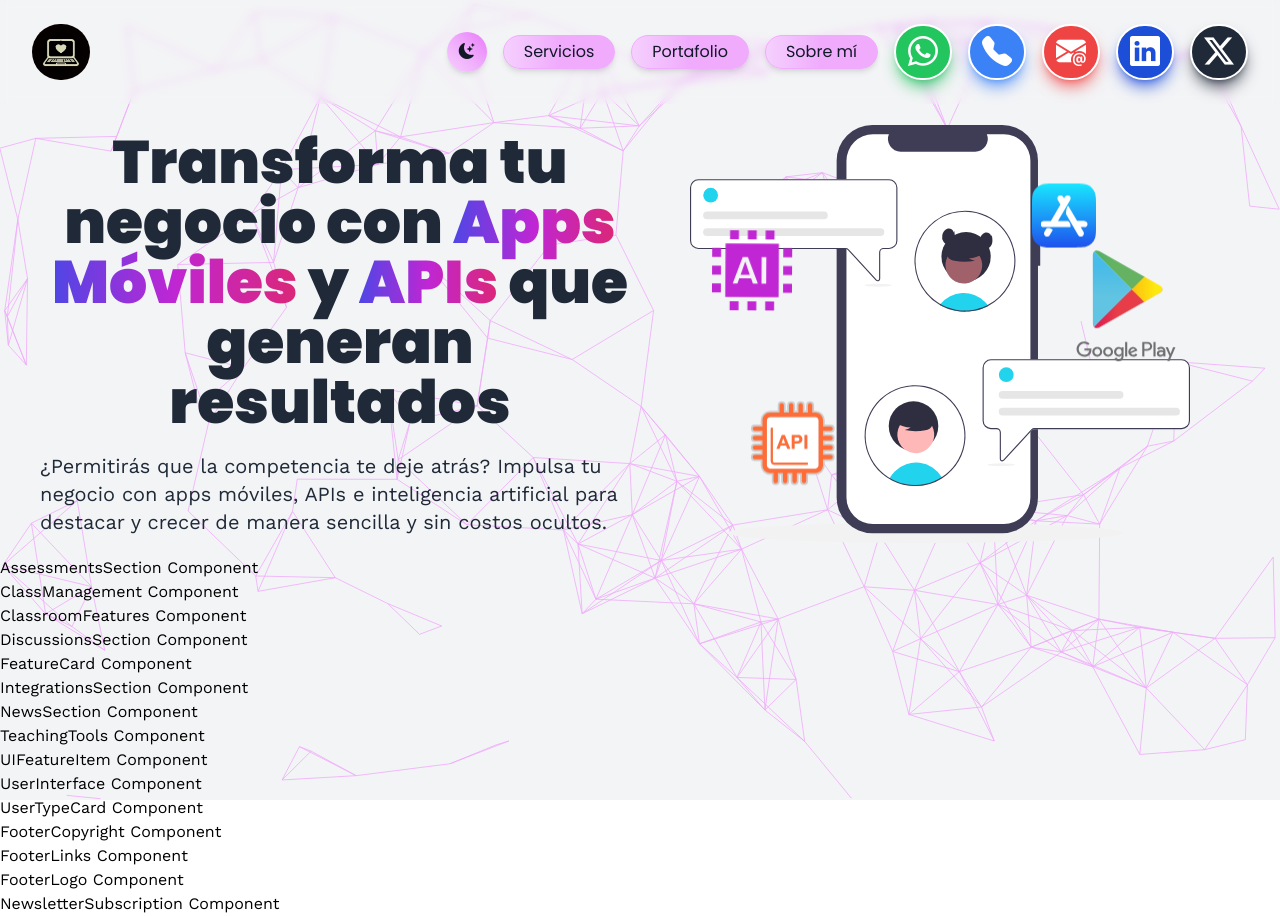
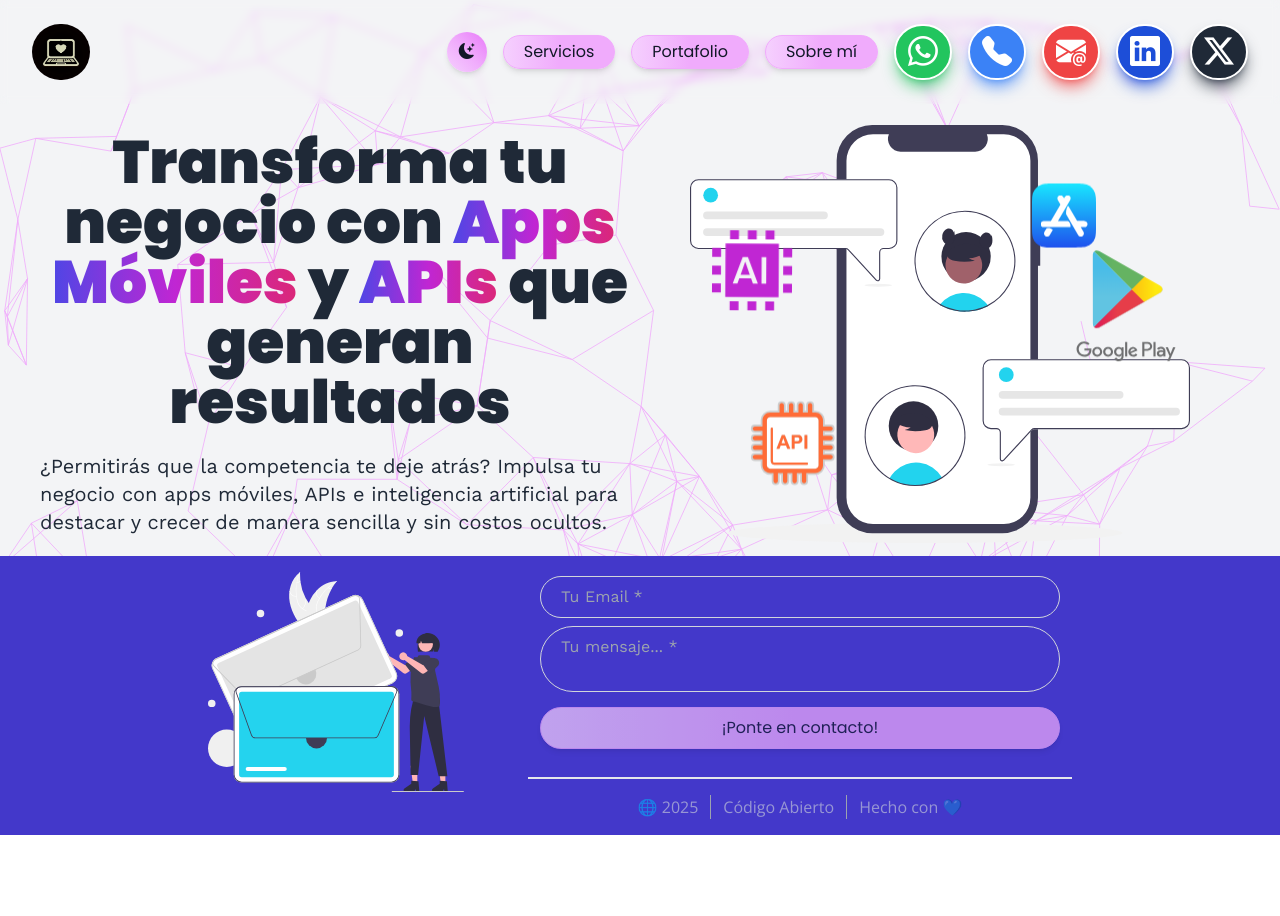
Before and after one commit to hararec-dev/hararecdev, a React (Vite) app: page / in a window 1280 px wide. After the commit the page ends 835 px from the top, so only its background shows below. Built offline with nearby package versions, Linux system fonts and the light colour scheme.

Commit message:
refactor(footer): simplify footer structure and add contact form

```diff
--- a/src/App.tsx
+++ b/src/App.tsx
@@ -7,7 +7,7 @@ export const App = () => {
       <BackgroundCanvas />
       <Navbar />
       <Hero />
-      <Main />
+      {/* <Main /> */}
       <Footer />
     </ThemeProvider>
   )
--- /dev/null
+++ b/src/components/footer/ContactForm.tsx
@@ -0,0 +1,112 @@
+import { useState, useEffect } from 'react';
+import { motion } from 'motion/react';
+import { useForm, ValidationError } from '@formspree/react';
+
+export const ContactForm: React.FC = () => {
+    const [email, setEmail] = useState('');
+    const [message, setMessage] = useState('');
+    const [isFormValid, setIsFormValid] = useState(false);
+    const [emailTouched, setEmailTouched] = useState(false);
+    const [messageTouched, setMessageTouched] = useState(false);
+    const [state, handleSubmit] = useForm("xzzrwqej");
+
+    useEffect(() => {
+        setIsFormValid(email.trim() !== '' && message.trim() !== '');
+    }, [email, message]);
+
+    const handleEmailChange = (e: React.ChangeEvent<HTMLInputElement>) => {
+        setEmail(e.target.value);
+        setEmailTouched(true);
+    };
+
+    const handleMessageChange = (e: React.ChangeEvent<HTMLTextAreaElement>) => {
+        setMessage(e.target.value);
+        setMessageTouched(true);
+    };
+
+    return state.succeeded
+        ? (
+            <motion.div
+                className="text-center py-5 w-full"
+                initial={{ opacity: 0, y: 20 }}
+                animate={{ opacity: 1, y: 0 }}
+                transition={{ duration: 0.5 }}
+                whileInView={{ opacity: 1, x: 0 }}
+                viewport={{ amount: 0.3 }}
+            >
+                <p className="font-work text-primary dark:text-dark-primary">¡Gracias, nos pondremos en contacto contigo!</p>
+            </motion.div>
+        )
+        : (
+            <motion.form
+                className="text-center p-5 w-full sm:px-0 flex flex-col justify-center font-work"
+                initial={{ opacity: 0 }}
+                animate={{ opacity: 1 }}
+                transition={{ delay: 0.4, duration: 0.5 }}
+                whileInView={{ opacity: 1, x: 0 }}
+                viewport={{ amount: 0.3 }}
+                onSubmit={handleSubmit}
+            >
+                <div className='mx-3 mb-2'>
+                    <motion.input
+                        id="email"
+                        name="email"
+                        type="email"
+                        placeholder="Tu Email *"
+                        className={`w-full rounded-full py-2 pl-5 bg-transparent border ${emailTouched && !email.trim() ? 'border-red-500' : 'border-foreground-light dark:border-foreground-dark'} text-foreground-light`}
+                        value={email}
+                        onChange={handleEmailChange}
+                        onBlur={() => setEmailTouched(true)}
+                        required
+                        whileFocus={{ scale: 1.02 }}
+                        transition={{ duration: 0.2 }}
+                    />
+                    {emailTouched && !email.trim() && (
+                        <p className="text-red-500 text-sm mt-1 text-left pl-5">El email es obligatorio</p>
+                    )}
+                    <ValidationError
+                        prefix="Email"
+                        field="email"
+                        errors={state.errors}
+                        className="text-red-500 text-sm mt-1"
+                    />
+                </div>
+                <div className="mx-3 mb-2">
+                    <motion.textarea
+                        id="message"
+                        name="message"
+                        placeholder="Tu mensaje... *"
+                        className={`w-full rounded-full py-2 px-5 bg-transparent border ${messageTouched && !message.trim() ? 'border-red-500' : 'border-foreground-light dark:border-foreground-dark'} text-foreground-light resize-none`}
+                        style={{ minHeight: '42px', maxHeight: '80px' }}
+                        value={message}
+                        onChange={handleMessageChange}
+                        onBlur={() => setMessageTouched(true)}
+                        required
+                        whileFocus={{ scale: 1.02 }}
+                        transition={{ duration: 0.2 }}
+                    />
+                    {messageTouched && !message.trim() && (
+                        <p className="text-red-500 text-sm mt-1 text-left pl-5">El mensaje es obligatorio</p>
+                    )}
+                    <ValidationError
+                        prefix="Mensaje"
+                        field="message"
+                        errors={state.errors}
+                        className="text-red-500 text-sm mt-1"
+                    />
+                </div>
+                <div className='mx-3 mb-2'>
+                    <motion.button
+                        type="submit"
+                        disabled={state.submitting || !isFormValid}
+                        className="w-full font-poppins font-medium px-5 py-2 rounded-full bg-gradient-to-r from-fuchsia-200 via-fuchsia-300 to-fuchsia-300 dark:from-fuchsia-800 dark:via-fuchsia-900 dark:to-fuchsia-950 hover:from-fuchsia-300 hover:to-fuchsia-500 dark:hover:from-fuchsia-700 dark:hover:to-fuchsia-800 shadow-md hover:shadow-lg transition-all duration-300 ease-in-out hover:scale-105 text-background-dark dark:text-background-light border border-fuchsia-300 dark:border-fuchsia-800 disabled:opacity-70 disabled:cursor-not-allowed"
+                        whileHover={{ scale: isFormValid ? 1.05 : 1 }}
+                        whileTap={{ scale: isFormValid ? 0.95 : 1 }}
+                        transition={{ duration: 0.2 }}
+                    >
+                        {state.submitting ? 'Enviando...' : '¡Ponte en contacto!'}
+                    </motion.button>
+                </div>
+            </motion.form>
+        );
+};
--- a/src/components/footer/FooterCopyright.tsx
+++ b/src/components/footer/FooterCopyright.tsx
@@ -1,11 +1,39 @@
-interface FooterCopyrightProps {
-    // Define your props here
-}
+import { motion } from 'motion/react';
 
-export const FooterCopyright: React.FC<FooterCopyrightProps> = ({ }) => {
+const links = [
+    { text: `🌐 ${new Date().getFullYear()}`, href: '', className: 'pr-3' },
+    { text: 'Código Abierto', href: 'https://github.com/hararec-dev/hararecdev', className: 'border-l border-gray-400 px-3' },
+    { text: 'Hecho con 💙', href: '', className: 'border-l border-gray-400 pl-3' }
+];
+
+export const FooterCopyright: React.FC = () => {
+
     return (
-        <div className='container'>
-            <p>FooterCopyright Component</p>
-        </div>
+        <motion.div
+            className="flex items-center md:text-base justify-center font-open border-t-2 mx-8 md:mx-0 py-4 w-auto"
+            initial={{ opacity: 0, y: 10 }}
+            animate={{ opacity: 1, y: 0 }}
+            transition={{ duration: 0.5 }}
+        >
+            {links.map((link, index) => (
+                <motion.p
+                    key={index}
+                    className={link.className + " transition-colors duration-200 text-foreground-light text-opacity-60 hover:text-accent dark:hover:text-dark-accent"}
+                    transition={{ duration: 0.2 }}
+                >
+                    {link.href ? (
+                        <a
+                            href={link.href}
+                            target={link.href !== '#' ? "_blank" : undefined}
+                            rel={link.href !== '#' ? "noopener noreferrer" : undefined}
+                        >
+                            {link.text}
+                        </a>
+                    ) : (
+                        link.text
+                    )}
+                </motion.p>
+            ))}
+        </motion.div>
     );
 };
--- a/src/components/footer/FooterLinks.tsx
+++ /dev/null
@@ -1,11 +0,0 @@
-interface FooterLinksProps {
-    // Define your props here
-}
-
-export const FooterLinks: React.FC<FooterLinksProps> = ({ }) => {
-    return (
-        <div className='container'>
-            <p>FooterLinks Component</p>
-        </div>
-    );
-};
--- a/src/components/footer/FooterLogo.tsx
+++ /dev/null
@@ -1,11 +0,0 @@
-interface FooterLogoProps {
-    // Define your props here
-}
-
-export const FooterLogo: React.FC<FooterLogoProps> = ({ }) => {
-    return (
-        <div className='container'>
-            <p>FooterLogo Component</p>
-        </div>
-    );
-};
--- a/src/components/footer/NewsletterSubscription.tsx
+++ /dev/null
@@ -1,11 +0,0 @@
-interface NewsletterSubscriptionProps {
-    // Define your props here
-}
-
-export const NewsletterSubscription: React.FC<NewsletterSubscriptionProps> = ({ }) => {
-    return (
-        <div className='container'>
-            <p>NewsletterSubscription Component</p>
-        </div>
-    );
-};
--- a/src/components/footer/index.ts
+++ b/src/components/footer/index.ts
@@ -1,4 +1,2 @@
+export * from './ContactForm';
 export * from './FooterCopyright';
-export * from './FooterLinks';
-export * from './FooterLogo';
-export * from './NewsletterSubscription';
--- a/src/components/ui/Footer.tsx
+++ b/src/components/ui/Footer.tsx
@@ -1,12 +1,31 @@
-import { FooterCopyright, FooterLinks, FooterLogo, NewsletterSubscription } from "../footer";
+import { motion } from 'motion/react';
+import { FooterCopyright, ContactForm } from '../footer';
+import contact from '/images/undraw_new-message_nl8w.svg';
 
-export const Footer: React.FC = ({ }) => {
+export const Footer: React.FC = () => {
     return (
-        <div>
-            <FooterCopyright />
-            <FooterLinks />
-            <FooterLogo />
-            <NewsletterSubscription />
-        </div>
+        <motion.footer
+            className='bg-primary-light dark:bg-primary-dark'
+            initial={{ opacity: 0 }}
+            animate={{ opacity: 1 }}
+            transition={{ duration: 0.5 }}
+        >
+            <motion.div
+                className="max-w-4xl mx-auto flex flex-col md:flex-row items-center md:items-start justify-center gap-8 px-4"
+                initial={{ y: 20 }}
+                animate={{ y: 0 }}
+                transition={{ duration: 0.7, ease: "easeOut" }}
+            >
+                <img
+                    src={contact}
+                    alt="Contacto ilustración"
+                    className="w-40 md:w-64 mt-4 md:mr-8 flex-shrink-0"
+                />
+                <div className="flex-1 w-full">
+                    <ContactForm />
+                    <FooterCopyright />
+                </div>
+            </motion.div>
+        </motion.footer>
     );
 };
```
Also changed, not shown: public/images/undraw_new-message_nl8w.svg (added).
